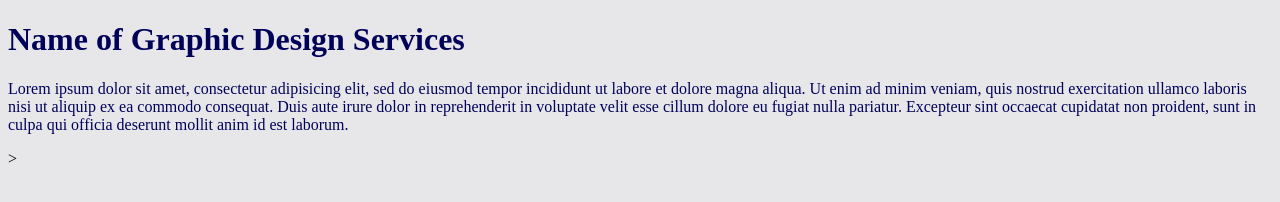
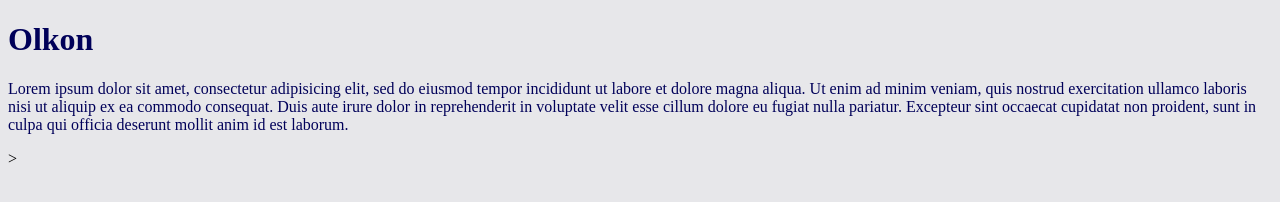
Before and after one commit to ostine/ostine.github.io, a plain HTML site: page Unit_1/index.html in a window 1280 px wide. Drawn offline with Linux system fonts and the light colour scheme.

Commit message:
changed title

```diff
--- a/Unit_1/index.html
+++ b/Unit_1/index.html
@@ -1,12 +1,12 @@
 <!DOCTYPE html>
 <html>
 <head>
-	<title>Name of Graphic Design Services</title>
+	<title>Olkon</title>
 	<link rel="stylesheet" type="text/css" href="css/style.css">
 
 </head>
 <body>
-	<h1>Name of Graphic Design Services</h1>
+	<h1>Olkon</h1>
 	<p>Lorem ipsum dolor sit amet, consectetur adipisicing elit, sed do eiusmod
 	tempor incididunt ut labore et dolore magna aliqua. Ut enim ad minim veniam,
 	quis nostrud exercitation ullamco laboris nisi ut aliquip ex ea commodo
```
